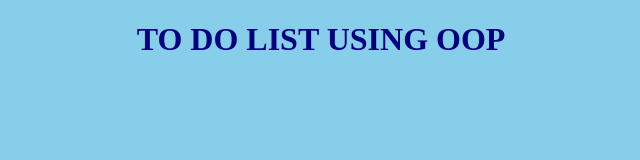
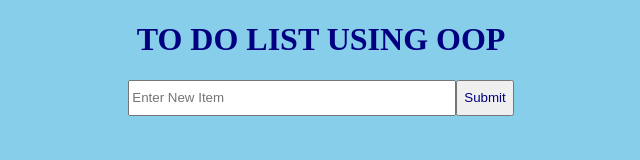
Before and after one commit to JasonHensley1989/todo-list-oop, a plain HTML site: page index.html in a window 1280 px wide. Shown: the whole page, without its empty margins (319-959 px from the left). Drawn offline with Linux system fonts and the light colour scheme.

Commit message:
styling for top inputs finished

```diff
--- a/index.html
+++ b/index.html
@@ -10,6 +10,10 @@
 <body>
     <div class="container">
         <h1 class="title">TO DO LIST USING OOP</h1>
+        <form class="form">
+            <input type="text" class="textInput topGroup" placeholder="Enter New Item">
+            <button class="submit topGroup">Submit</button>
+        </form>
     </div>
 </body>
 </html>
--- a/styles.css
+++ b/styles.css
@@ -7,3 +7,27 @@ body {
     display: flex;
     justify-content: center;
 }
+
+.form {
+    display: flex;
+    justify-content: center;
+}
+
+.textInput {
+    width: 20rem;
+    height: 30px;
+}
+
+.submit {
+    color: navy;
+}
+
+.submit:hover {
+    color: white;
+    background-color: skyblue;
+    transform: scale(1.25);
+}
+
+/* .topGroup {
+    height: 50px;
+} */
```
